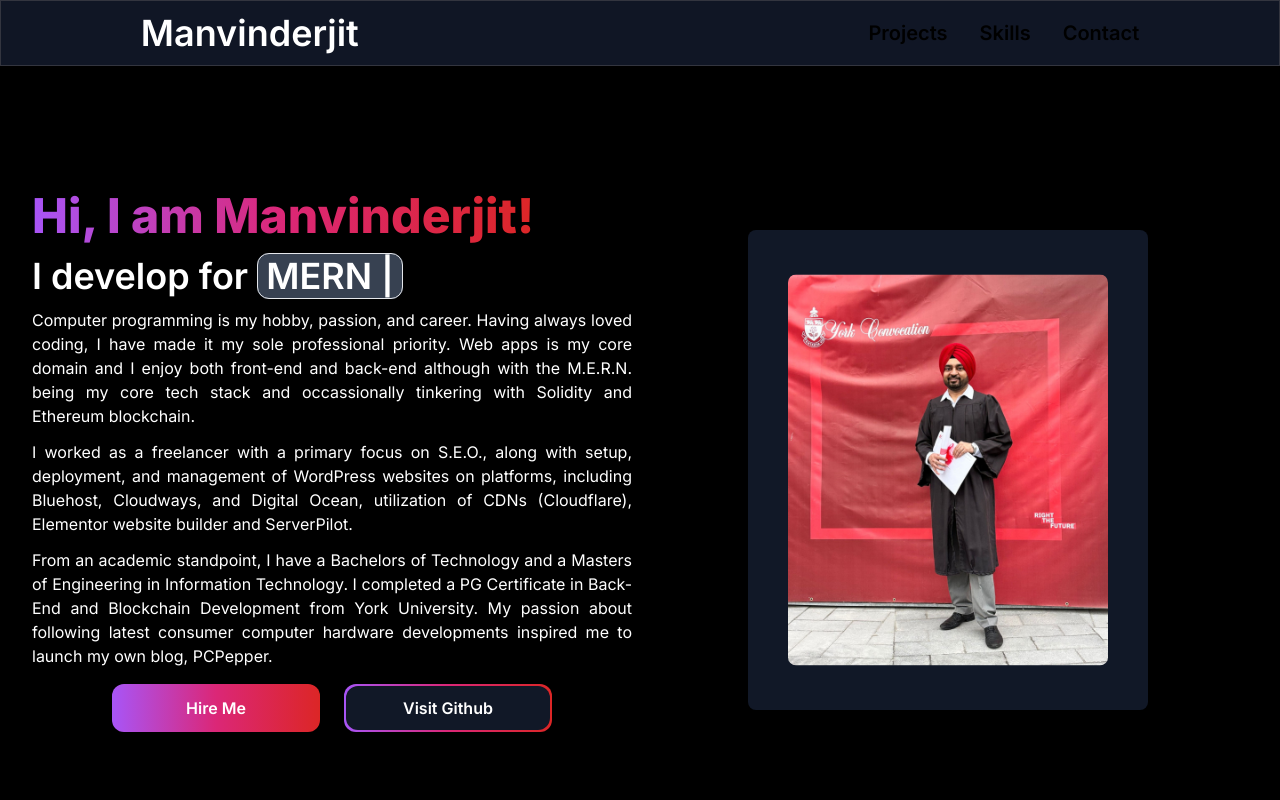
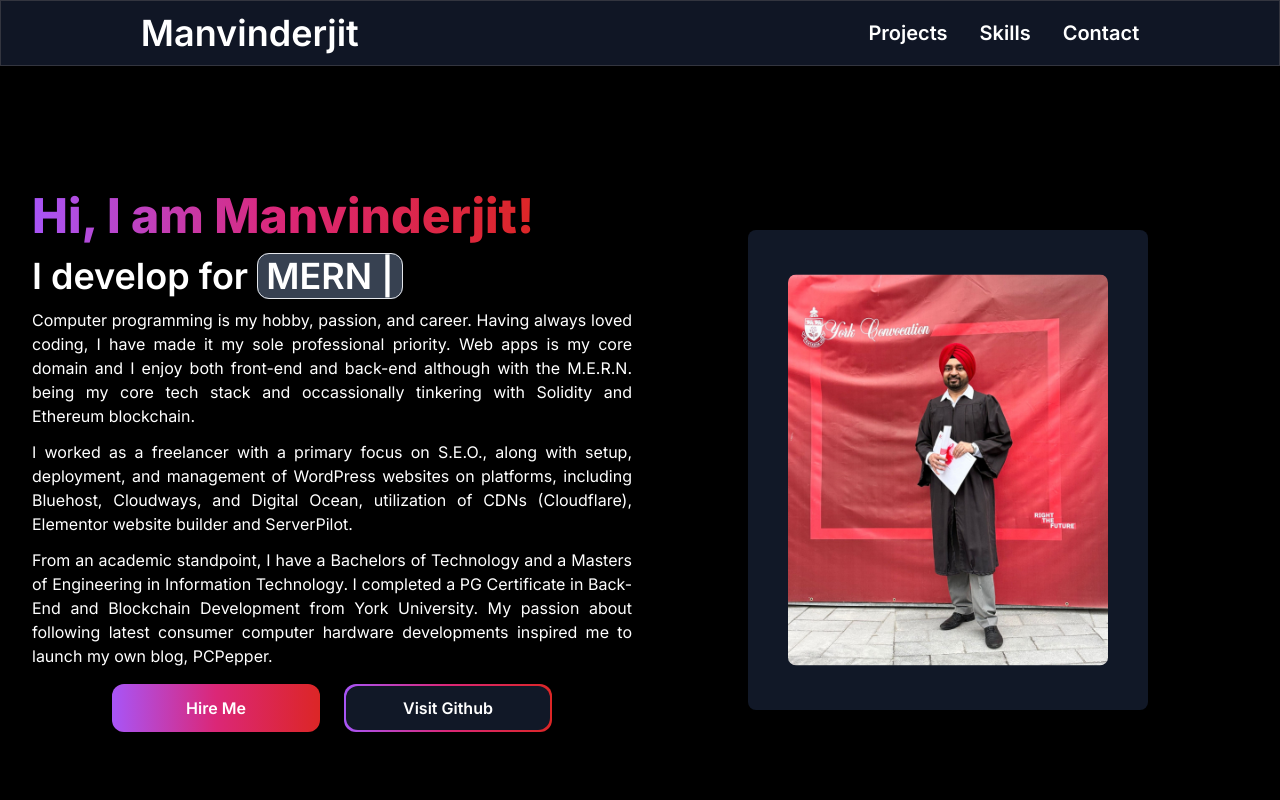
Before and after one commit to manvinderjit/2024-manvinderjits-portfolio, a Next.js app: page / in a window 1280 px wide. Shown: the top 800 px of the page. Built offline with nearby package versions, Linux system fonts and the light colour scheme.

Commit message:
fix: Fix font color

```diff
--- a/src/app/components/NavLink.jsx
+++ b/src/app/components/NavLink.jsx
@@ -4,7 +4,7 @@ const NavLink = ({ href, title }) => {
     return (
       <Link
         href={href}
-        className="block py-2 pl-3 pr-4 sm:text-xl rounded md:p-0 font-semibold
+        className="block py-2 pl-3 pr-4 text-white sm:text-xl rounded md:p-0 font-semibold
         hover:text-transparent
         hover:bg-clip-text
         hover:bg-gradient-to-r from-purple-500 via-pink-600 to-red-600"
--- a/src/app/components/Navbar.jsx
+++ b/src/app/components/Navbar.jsx
@@ -32,7 +32,7 @@ const Navbar = () => {
         >
           Manvinderjit
         </Link>
-        <div className="mobile-menu block md:hidden">
+        <div className="mobile-menu block md:hidden text-white">
           { !navbarOpen ? (
             <button
               onClick={() => setNavbarOpen(true)}
@@ -52,7 +52,7 @@ const Navbar = () => {
         <div className="menu hidden md:block md:w-auto" id="navbar">
           <ul className="flex p-4 md:p-0 md:flex-row md:space-x-8 mt-0">
             {navLinks.map((link, index) => (
-              <li key={index}>
+              <li key={index} className='text-white'>
                 <NavLink href={link.href} title={link.title}></NavLink>
               </li>
             ))}
--- a/src/app/components/SkillsSection.jsx
+++ b/src/app/components/SkillsSection.jsx
@@ -92,7 +92,7 @@ const SkillsSection = () => {
       id="skills"
       className="flex flex-col items-center justify-center pt-20 md:pt-32"
     >
-      <h2 className="text-center text-4xl font-bold mb-12 md:mb-20">Skills</h2>
+      <h2 className="text-center text-4xl text-white font-bold mb-12 md:mb-20">Skills</h2>
       <div className="flex flex-col max-w-[80%] gap-16 md:gap-32 text-center ">
         <Swiper
           slidesPerView={5}
```
